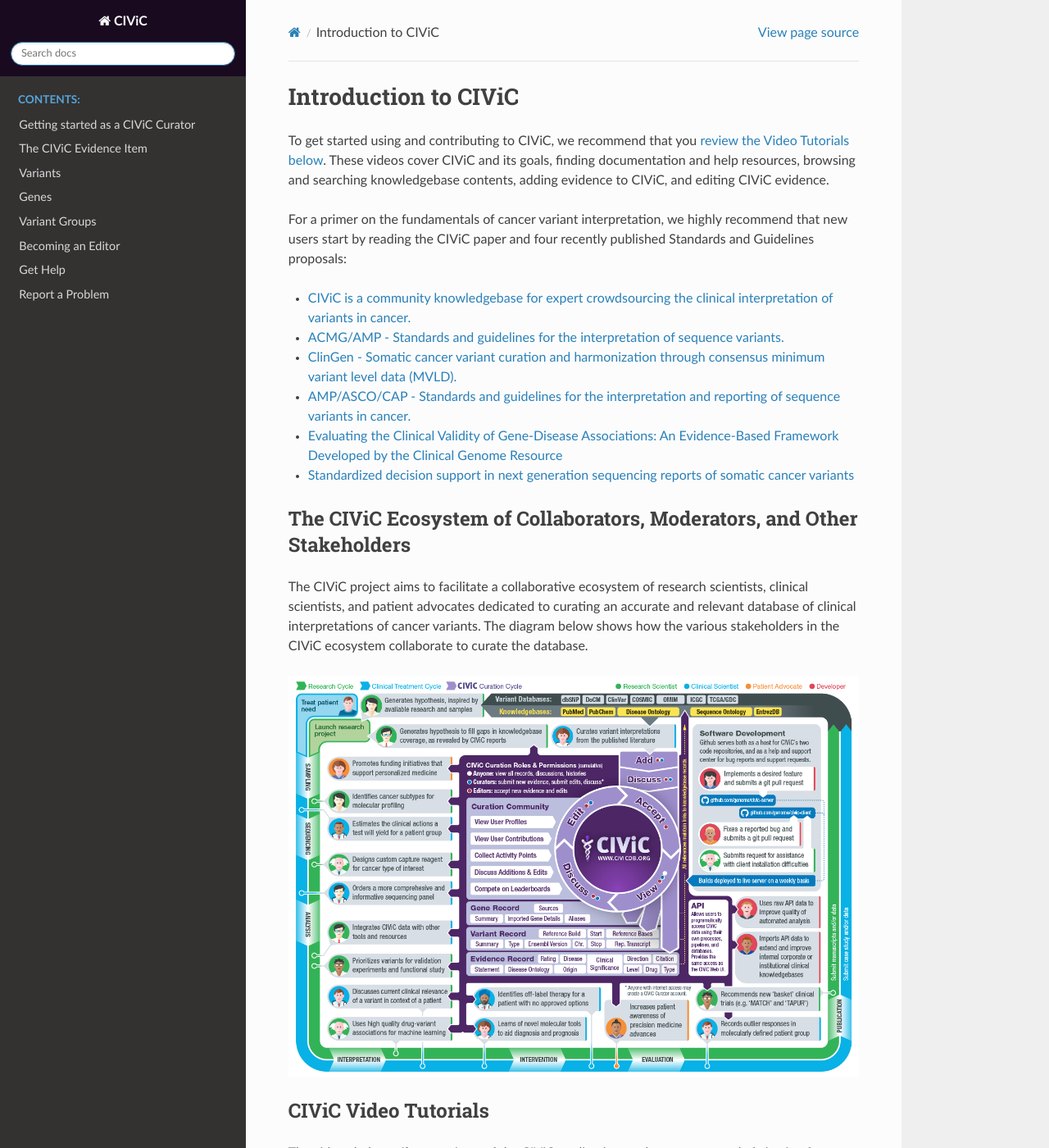
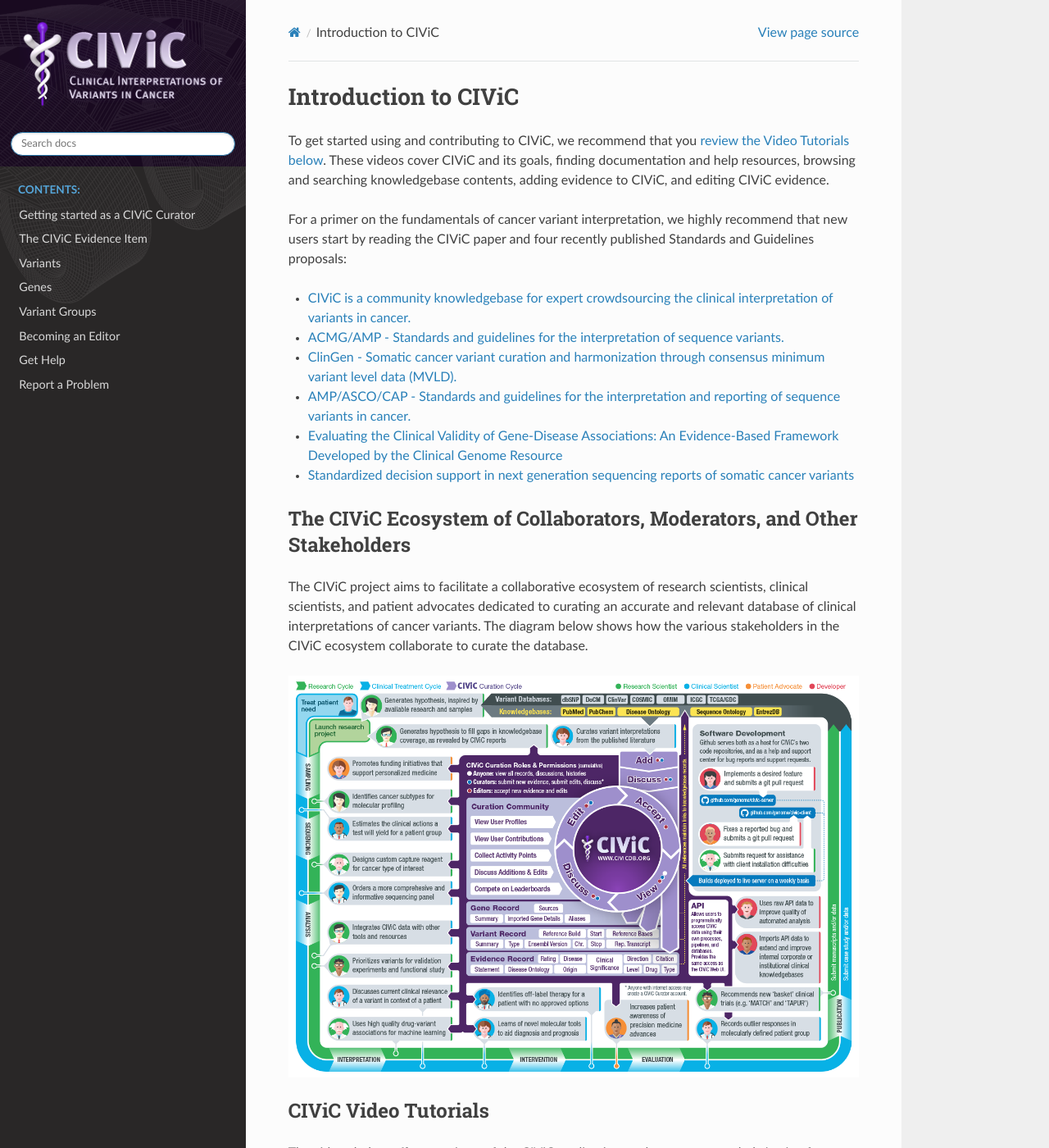
Before and after one commit to griffithlab/civic-docs, a Sphinx documentation site: the page built from docs/index.rst, in a window 1280 px wide and 1400 px high. Shown: the whole window at 82% size. Built offline with Sphinx 7.4.7 and the Read the Docs theme 2.0.0, drawn with Linux system fonts in a browser that asks for light colours.

Commit message:
customized sidebar with civic logo and background

```diff
--- a/docs/_static/css/civic.css
+++ b/docs/_static/css/civic.css
@@ -1,5 +1,18 @@
+body {
+    background-image: url('/_static/img/body-bg.png');
+    background-repeat: no-repeat;
+}
+
 .wy-side-nav-search {
     background-color: #190a20;
+    background-image: url('/_static/img/sidebar-bg_top.png');
+}
+
+.wy-nav-side {
+    background-color: #292727;
+    background-image: url('/_static/img/sidebar-bg_bottom.png');
+    background-repeat: no-repeat;
+    background-position: 0 0;
 }
 
 .red {
--- a/docs/conf.py
+++ b/docs/conf.py
@@ -1,6 +1,3 @@
-def setup(app):
-    app.add_stylesheet("css/civic.css")
-
 # -*- coding: utf-8 -*-
 #
 # Configuration file for the Sphinx documentation builder.
@@ -85,14 +82,16 @@
 # documentation.
 #
 html_theme_options = {
+    'logo_only': True
 }
 
-html_favicon = "images/favicon.ico"
+html_favicon = "_static/img/favicon.ico"
+html_logo = "_static/img/civic-logo.png"
 
 # Add any paths that contain custom static files (such as style sheets) here,
 # relative to this directory. They are copied after the builtin static files,
 # so a file named "default.css" will overwrite the builtin "default.css".
-html_static_path = ['_static']
+html_static_path = ['_static', '_static/css', '_static/img']
 
 # Custom sidebar templates, must be a dictionary that maps document names
 # to template names.
@@ -178,3 +177,7 @@
 
 # A list of files that should not be packed into the epub file.
 epub_exclude_files = ['search.html']
+
+
+def setup(app):
+    app.add_stylesheet("css/civic.css")
```
Also changed, not shown: docs/_static/civic-logo.png (added), docs/_static/img/body-bg.png (added), docs/_static/img/civic-logo.png (added), docs/_static/img/favicon.ico (renamed from docs/images/favicon.ico), docs/_static/img/sidebar-bg_bottom.png (added), docs/_static/img/sidebar-bg_top.png (added).
